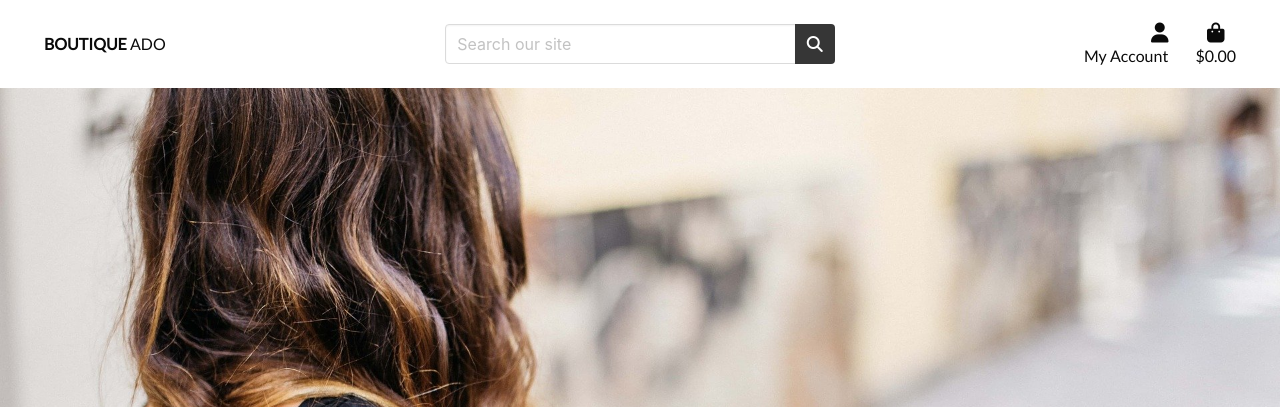
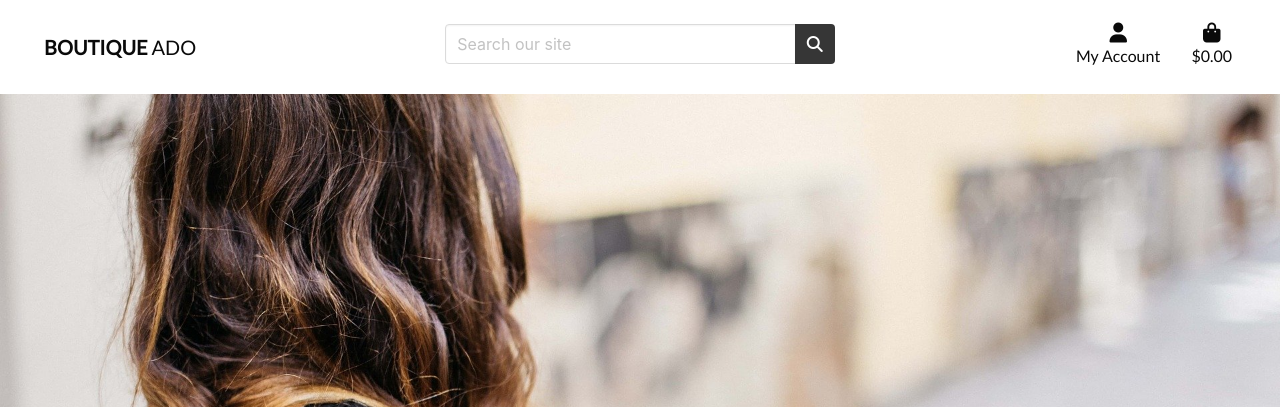
Before and after one commit to sctlcd/test-bulma, a Django app: page / in a window 1280 px wide. Shown: the top 407 px of the page. Run offline with Django 3.2, Linux system fonts and the light colour scheme; some libraries are stand-ins or nearby versions.

Commit message:
update homepage header

```diff
--- a/templates/base.html
+++ b/templates/base.html
@@ -47,7 +47,7 @@
     <div class="columns my-0">
       <div class="column py-5 has-text-centered has-text-left-desktop">
         <a href="{% url 'home' %}" class="navbar-link is-arrowless main-logo-link">
-          <h2 class="logo-font has-text-black my-0"><strong>Boutique</strong> Ado</h2>
+          <h2 class="logo-font is-size-5 has-text-black my-0"><strong>Boutique</strong> Ado</h2>
         </a>
       </div>
       <div class="column py-5">
@@ -66,10 +66,10 @@
           </div>
         </form>
       </div>
-      <div class="column py-2">
-        <div class="content">
-          <ul class="has-text-centered has-text-right-desktop my-0">
-            <li class="dropdown" style="display:inline-block">
+      <div class="column level py-2">
+        <div class="content level-right">
+          <ul class="has-text-centered my-0">
+            <li class="dropdown" style="display:inline-block;">
               <div class="dropdown-trigger my-1">
                 <a class="has-text-black navbar-link is-arrowless" href="#" id="user-options" aria-haspopup="true" aria-expanded="false" aria-controls="dropdown-user-options">
                   <div class="text-center">
@@ -94,7 +94,7 @@
                 </div>
               </div>
             </li>
-            <li style="display:inline-block">
+            <li class="mx-1 mx-0-medium" style="display:inline-block">
               <a class="{% if grand_total %}has-text-primary has-text-weight-bold{% else %}has-text-black{% endif %} navbar-link is-arrowless" href="">
                 <div class="has-text-centered">
                   <div><i class="fas fa-shopping-bag fa-lg"></i></div>
```
